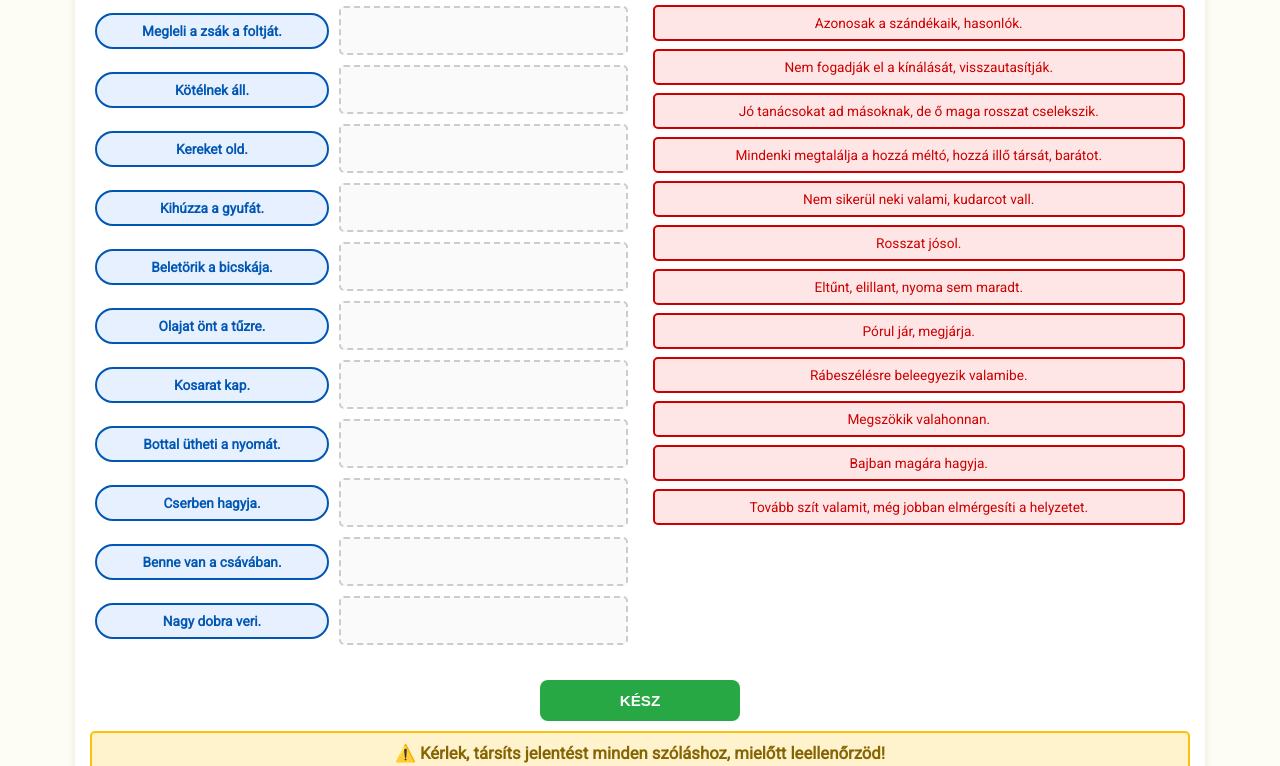
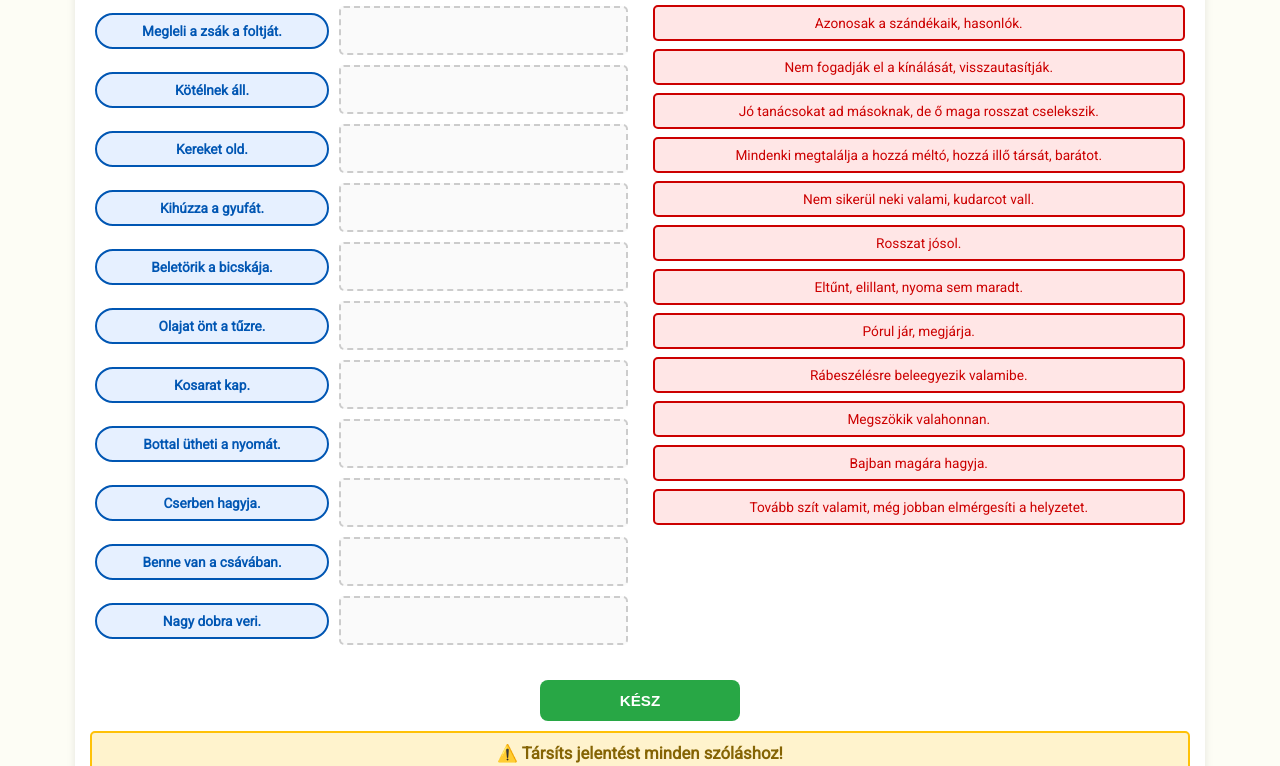
Before and after one commit to ot-gi/feladatok, a plain HTML site: page szolasokjelentese/index.html in a window 1280 px wide. Both pictures are taken after a click on the button "KÉSZ". Shown: the part 328-1094 px from the top of the page. Drawn offline with Linux system fonts and the light colour scheme.

Commit message:
Update index.html

```diff
--- a/szolasokjelentese/index.html
+++ b/szolasokjelentese/index.html
@@ -525,7 +525,7 @@
 
             if (!allPaired) {
                 // HA HIÁNYZIK PÁROSÍTÁS -> FIGYELMEZTETÉS
-                resultMessage.innerHTML = `<span class="warning-message">⚠️ Kérlek, társíts jelentést minden szóláshoz, mielőtt leellenőrzöd!</span>`;
+                resultMessage.innerHTML = `<span class="warning-message">⚠️ Társíts jelentést minden szóláshoz!</span>`;
                 return;
             }
 
```
